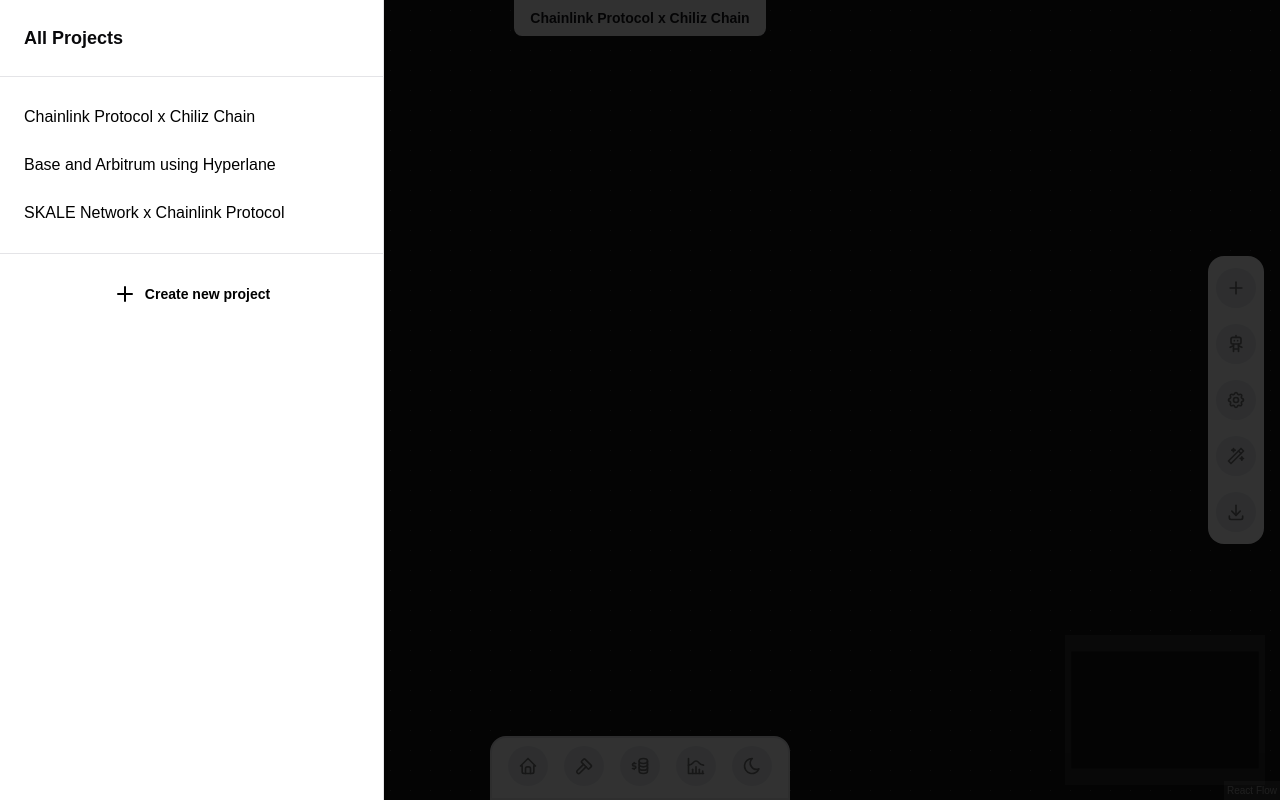
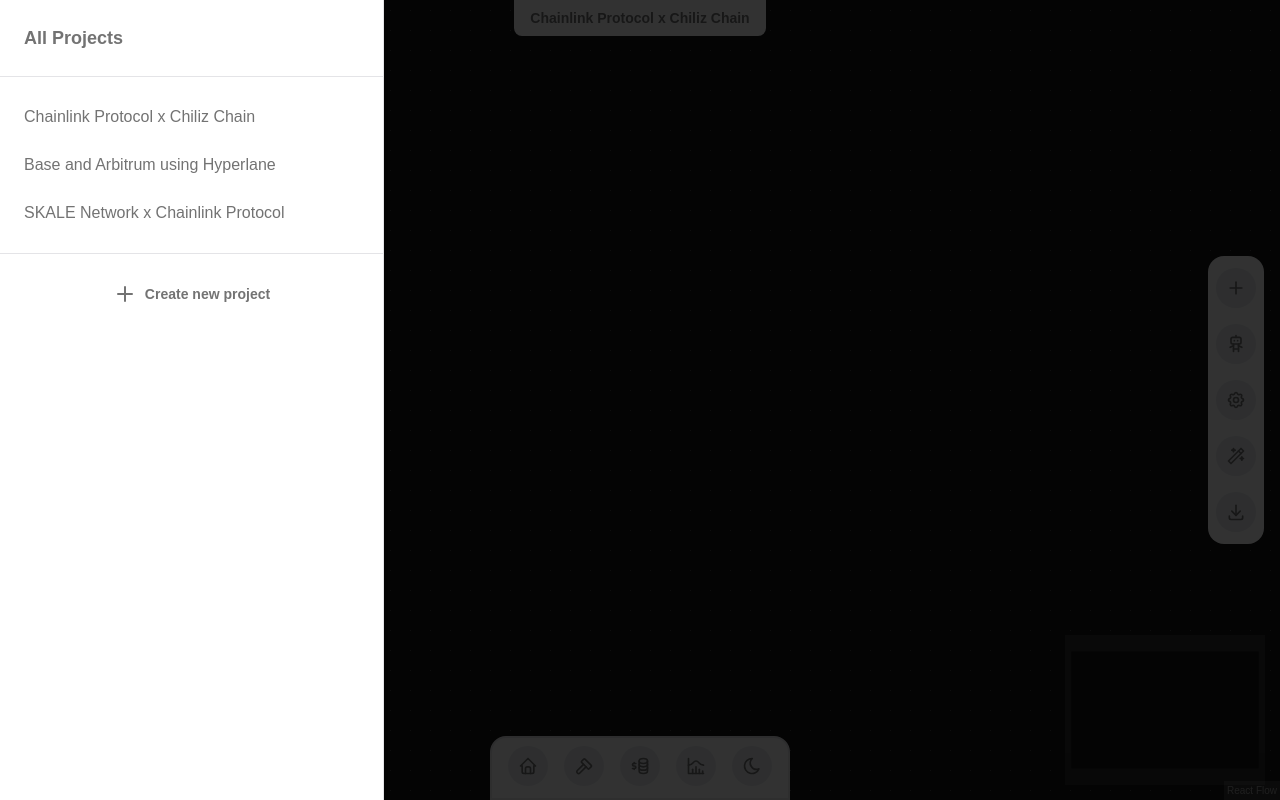
Before and after one commit to gabrielantonyxaviour/gojo-funding-the-commons, a Next.js app in the folder frontend/: page /projects/1 in a window 1280 px wide. Both pictures are taken after a click on the link 584 px from the left and 766 px from the top of the page. Built offline with nearby package versions, Linux system fonts and the light colour scheme.

Commit message:
minor themeing

```diff
--- a/frontend/components/layout/projects-bar.tsx
+++ b/frontend/components/layout/projects-bar.tsx
@@ -52,7 +52,7 @@
       <SheetContent side={"left"} className="p-0">
         <SheetHeader className="p-6">
           <div className="flex justify-between">
-            <SheetTitle className="2xl:text-xl text-lg">
+            <SheetTitle className="2xl:text-xl text-lg text-neutral-500 dark:text-neutral-300">
               All Projects
             </SheetTitle>
             <IconChevronLeft
@@ -76,7 +76,7 @@
               pathName == "/projects/" + project.projectId
                 ? " dark:bg-muted dark:text-white dark:hover:bg-muted dark:hover:text-white hover:bg-muted font-semibold"
                 : " bg-transparent text-white hover:bg",
-              "text-black justify-start w-full p-6 2xl:text-lg text-md rounded-none "
+              "text-neutral-500 dark:text-neutral-300 justify-start w-full p-6 2xl:text-lg text-md rounded-none "
             )}
           >
             {project.name}
@@ -94,8 +94,8 @@
               setOpenProjectsBar(false);
             }}
           >
-            <IconPlus className="text-black dark:text-white" />
-            <p className="2xl:text-lg text-md font-semibold text-black dark:text-white">
+            <IconPlus className="text-neutral-500 dark:text-neutral-300" />
+            <p className="2xl:text-lg text-md font-semibold text-neutral-500 dark:text-neutral-300">
               Create new project
             </p>
           </Link>
--- a/frontend/components/project/index.tsx
+++ b/frontend/components/project/index.tsx
@@ -86,7 +86,7 @@
       </div>
       <div className="fixed top-0 left-0 right-0 select-none ">
         <div className="flex justify-center">
-          <p className="text-center 2xl:text-lg text-sm font-semibold py-2 px-4  bg-secondary  bg-black dark:text-primary text-primary rounded-b-lg">
+          <p className="text-center 2xl:text-lg text-sm font-semibold py-2 px-4  bg-gray-50 dark:bg-neutral-900 text-neutral-500 dark:text-neutral-300 rounded-b-lg">
             {projects[0].name}
           </p>
         </div>
--- a/frontend/components/ui/acternity/floating-vertical-dock.tsx
+++ b/frontend/components/ui/acternity/floating-vertical-dock.tsx
@@ -182,7 +182,7 @@
               initial={{ opacity: 0, x: 10, y: "-50%" }}
               animate={{ opacity: 1, x: 0, y: "-50%" }}
               exit={{ opacity: 0, x: 2, y: "-50%" }}
-              className="px-2 py-0.5 whitespace-pre rounded-md bg-gray-100 border dark:bg-neutral-800 dark:border-neutral-900 dark:text-white border-gray-200 text-neutral-700 absolute top-1/2 -translate-y-1/2 -left-16 w-fit 2xl:text-md text-xs"
+              className="px-2 py-0.5 whitespace-pre rounded-md bg-gray-100 border dark:bg-neutral-800 dark:border-neutral-900 border-gray-200 dark:text-white  text-neutral-700 absolute top-1/2 -translate-y-1/2 -left-16 w-fit 2xl:text-md text-xs"
             >
               {title}
             </motion.div>
```
